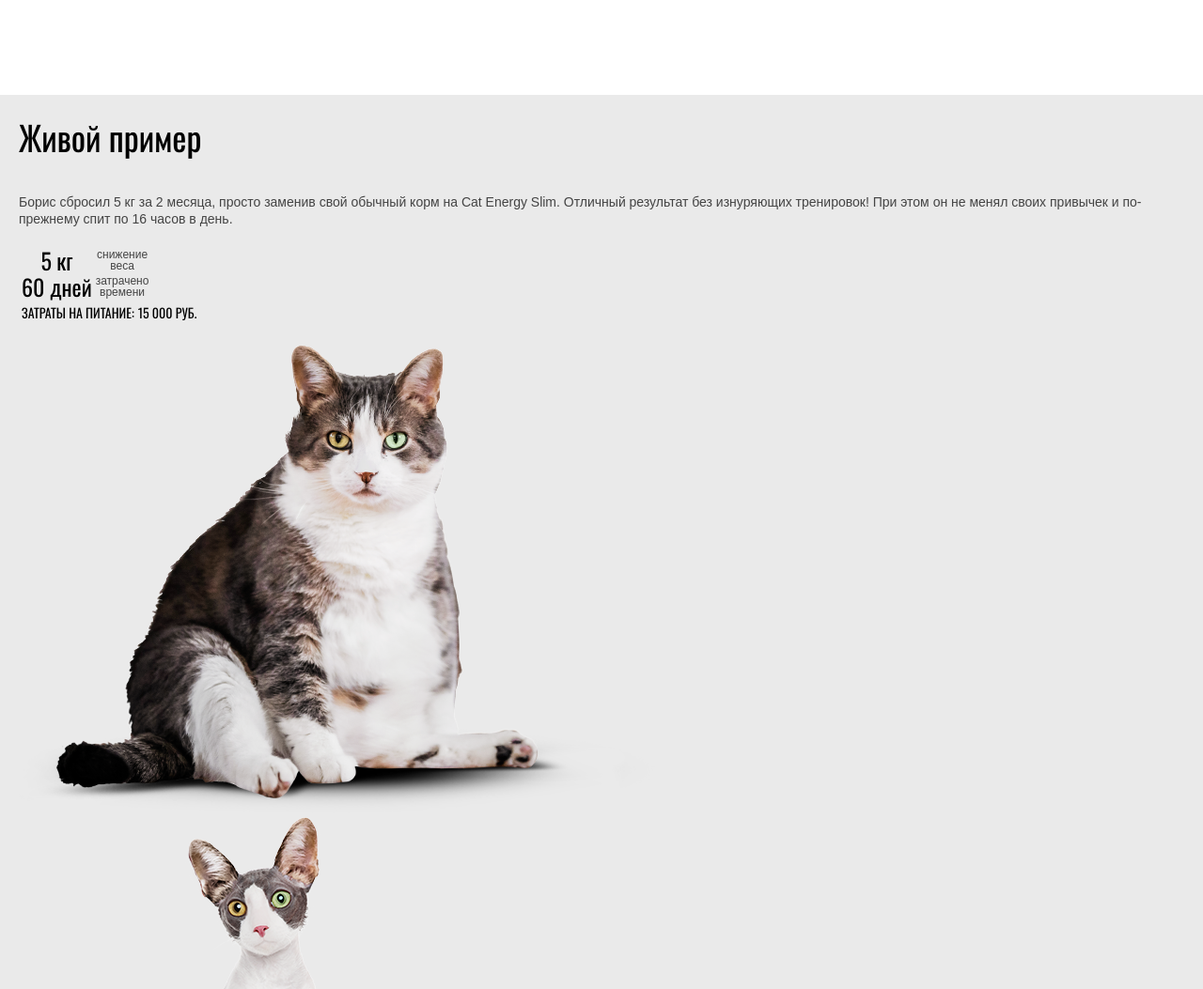
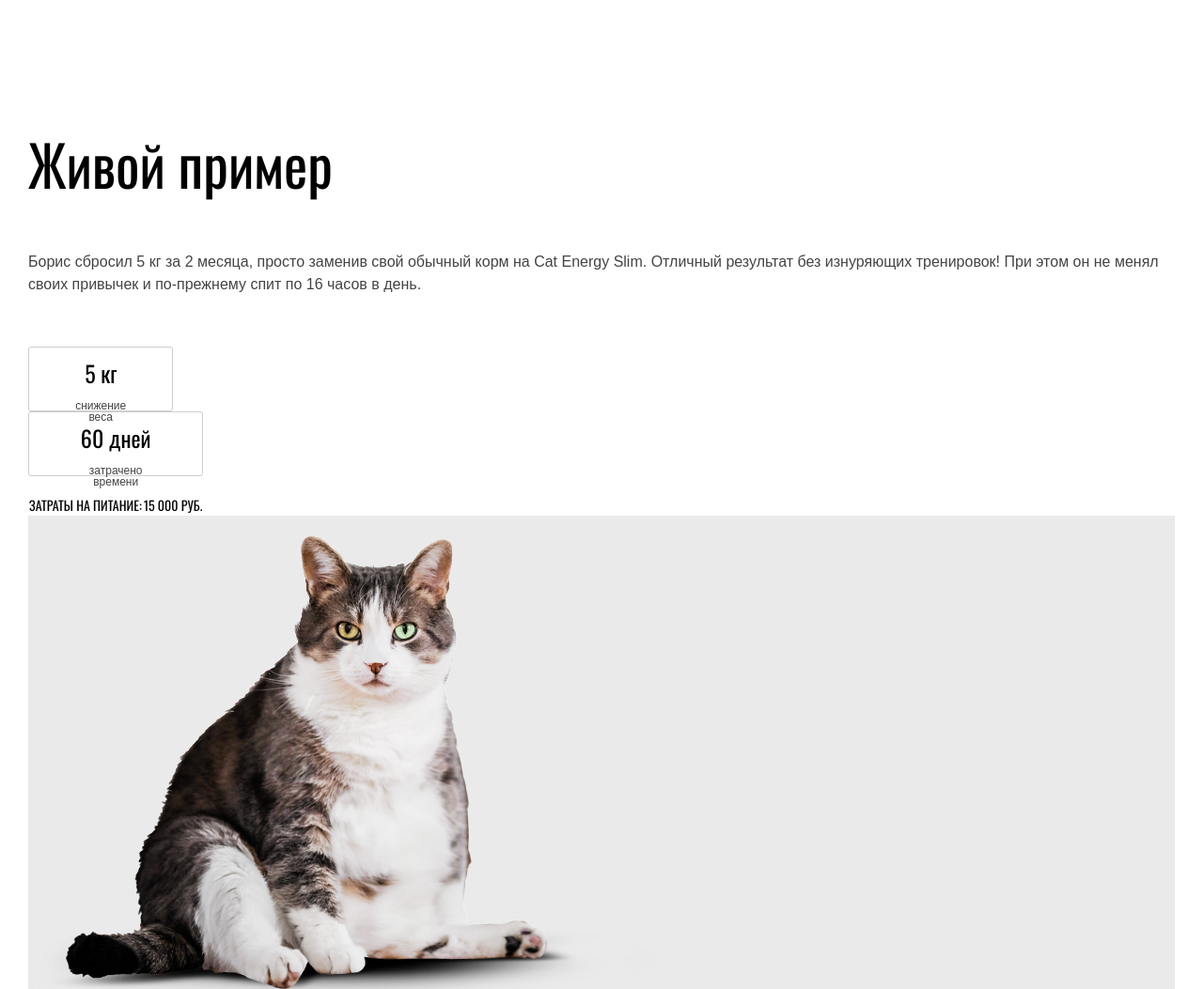
Before and after one commit to htmlacademy-adaptive/1975777-cat-energy-25, a website: page source/index.html in a window 1280 px wide. Shown: the part 2291-3344 px from the top of the page at 94% size. Drawn offline with nearby package versions, Linux system fonts and the light colour scheme; files that its build step writes are made by us from their sources.

Commit message:
адаптивная сетка для блока живой пример

```diff
--- a/source/index.html
+++ b/source/index.html
@@ -12,7 +12,8 @@
     <a class="main-header__logo-cat logotype" href="#">
       <img class="logo-cat" src="img/logo-mobile.svg" width="34" height="37" alt="Логотип Кот Энерджи.">
     </a>
-      <img class="main-header__logo-cat-energy" src="img/logo-cat-energy.svg" height="18" width="101" alt="Логотип Cat Energy.">
+    <img class="main-header__logo-cat-energy" src="img/logo-cat-energy.svg" height="18" width="101"
+      alt="Логотип Cat Energy.">
 
     <nav class="main-header__nav main-nav">
       <button class="main-nav__toggle" type="button">
@@ -99,27 +100,33 @@
     <section class="live-example">
       <div class="live-example__wrapper">
         <h2 class="live-example__title">Живой пример</h2>
+        <div class="live-example__wrapper--desktop">
+          <section class="live-example__">
           <p class="live-example__text"> Борис сбросил 5 кг за 2 месяца, просто заменив свой обычный корм на Cat Energy
             Slim.
             Отличный результат без изнуряющих тренировок! При этом он не менял своих привычек и по-прежнему спит по 16
             часов в день.
           </p>
           <table class="live-example__statistic module">
-          <tr>
+
+            <tr class="module__description">
               <td class="module__number">5 кг</td>
               <td class="module__text module__text--lose-weight">снижение <br> веса</td>
             </tr>
-          <tr>
+
+            <tr class="module__description">
               <td class="module__number">60 дней</td>
               <td class="module__text module__text--period">затрачено <br> времени</td>
             </tr>
+
+            <tr class="module__description module__description--result">
+              <td class="module__number module__text--result">Затраты на питание:</td>
+              <td class="module__number module__text--result">15 000 руб.</td>
+            </tr>
+
           </table>
-        <table class="live-example__price food-price">
-          <tr>
-            <td class="food-price__sum">Затраты на питание:</td>
-            <td class="food-price__result">15 000 руб.</td>
-          </tr>
-        </table>
+          </section>
+          <div class="live-example__wrapper--tablet">
 
             <div class="live-example__cat-comparison cat-comparison">
               <div class="cat-comparison__wrapper">
@@ -137,6 +144,8 @@
                     <input class="range-bar__input" type="range" min="0" max="10" step="5" value="5">
                   </label>
                   <span class="range-bar__after">Стало</span>
+                </div>
+              </div>
             </div>
           </div>
         </div>
--- a/source/less/catalog-program.less
+++ b/source/less/catalog-program.less
@@ -100,7 +100,6 @@
 @media (min-width: @tablet-width) {
   .catalog-program__wrapper {
     padding: 0 30px;
-    background-color: #ffffff;
   }
 
   .catalog-program__item {
--- a/source/less/live-example.less
+++ b/source/less/live-example.less
@@ -31,3 +31,67 @@
   text-transform: uppercase;
   color: #000000;
 }
+
+.live-example__price {
+  margin-top: 20px;
+  margin-bottom: 40px;
+  margin-right: auto;
+  margin-left: auto;
+}
+
+.live-example__statistic {
+  display: flex;
+}
+
+@media (min-width: @tablet-width) {
+  .live-example__wrapper {
+    background-color: #ffffff;
+    padding: 43px 30px;
+  }
+
+  .live-example__wrapper--tablet {
+    background-color: rgba(234, 234, 234, 1);
+  }
+
+  .live-example__title {
+    font-size: 60px;
+    line-height: 60px;
+  }
+
+  .live-example__text {
+    margin: 63px 0 54px 0;
+    font-size: 16px;
+    line-height: 24px;
+  }
+}
+
+@media (min-width: @desktop-width) {
+  .live-example__wrapper {
+    background-color: #ffffff;
+    padding: 0;
+  }
+
+  .live-example__wrapper--desktop {
+    background-color: rgba(242, 242, 242, 1);
+    display: grid;
+    grid-template-columns: 1fr 1fr;
+  }
+
+  .live-example__wrapper--tablet {
+    background-color: rgba(242, 242, 242, 1);
+  }
+
+  .live-example__title {
+    font-size: 60px;
+    line-height: 60px;
+    margin-bottom: 76px;
+  }
+
+  .live-example__text {
+    font-size: 16px;
+    line-height: 24px;
+  }
+
+
+
+}
--- a/source/less/module.less
+++ b/source/less/module.less
@@ -15,3 +15,35 @@
   text-align: center;
   color: #444444;
 }
+
+.module__text--result {
+  font-size: 14px;
+  line-height: 20px;
+  text-transform: uppercase;
+}
+
+.module__description {
+  display: flex;
+}
+
+.module__description--result {
+  margin-top: 20px;
+}
+
+.module__description:not(:last-child) {
+  flex-direction: column;
+  border: 1px solid #cdcdcd;
+  box-sizing: border-box;
+  padding-top: 14px;
+  border-radius: 3px;
+  min-width: 124px;
+}
+
+.module__text {
+  margin-top: 15px;
+  margin-bottom: -14px;
+}
+
+.module__description:first-child {
+  margin-right: 32px;
+}
```
Lines whose indentation alone changed are shown as unchanged.
